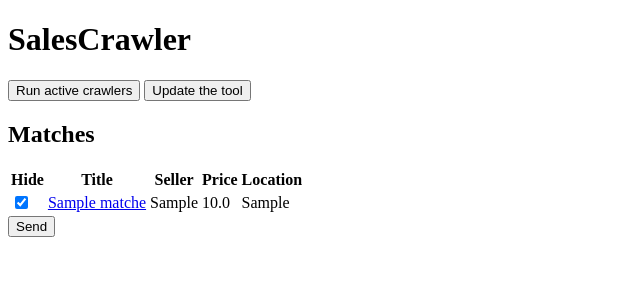
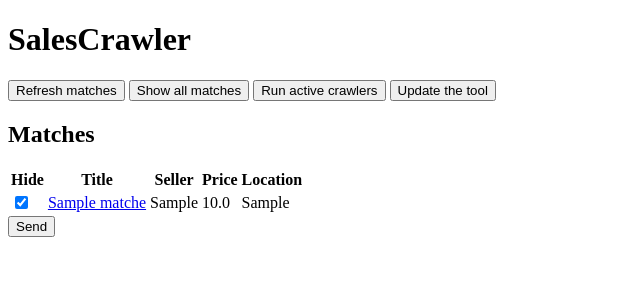
Before and after one commit to otapi/salescrawler, a Flask app: template templates/matches.html in a window 1280 px wide. Shown: the top 300 px of the page, without its empty margins (0-640 px from the left). Run offline with Flask 2, Linux system fonts and the light colour scheme; tables that the repository leaves empty hold one stand-in row (values such as "Sample post"); the template is opened without the code that fills it: values that come from a table or form of the project are taken from there, most other values are stand-ins (such as "Sample title", 1, 10 or a date in 2020); some libraries are stand-ins or nearby versions.

Commit message:
show and refresh

```diff
--- a/main.py
+++ b/main.py
@@ -10,6 +10,15 @@ import sclogic
 
 @app.route('/', methods=['GET', 'POST'])
 def index():
+    self.showhidden = False
+    return index_engine()
+
+@app.route('/all', methods=['GET', 'POST'])
+def index_all():
+    self.showhidden = True
+    return index_engine()
+
+def index_engine():
     if "run" in request.args:
         flash('run...')
         sclogic.runall()
@@ -19,6 +28,10 @@ def index():
         flash('update...')
         sclogic.update()
         flash('updated!')
+    elif "showall" in request.args:
+        return redirect(url_for('index_all'))
+    elif "refresh" in request.args:
+        return redirect(url_for('index'))
 
     if request.method == 'POST':
         postvars = variabledecode.variable_decode(request.form, dict_char='_')
--- a/templates/layout.html
+++ b/templates/layout.html
@@ -17,6 +17,8 @@
   {% endwith %}
 
   <form>
+    <input type="submit" name="refresh" value="Refresh matches">
+    <input type="submit" name="showall" value="Show all matches">
     <input type="submit" name="run" value="Run active crawlers">
     <input type="submit" name="update" value="Update the tool">
   </form>
```
